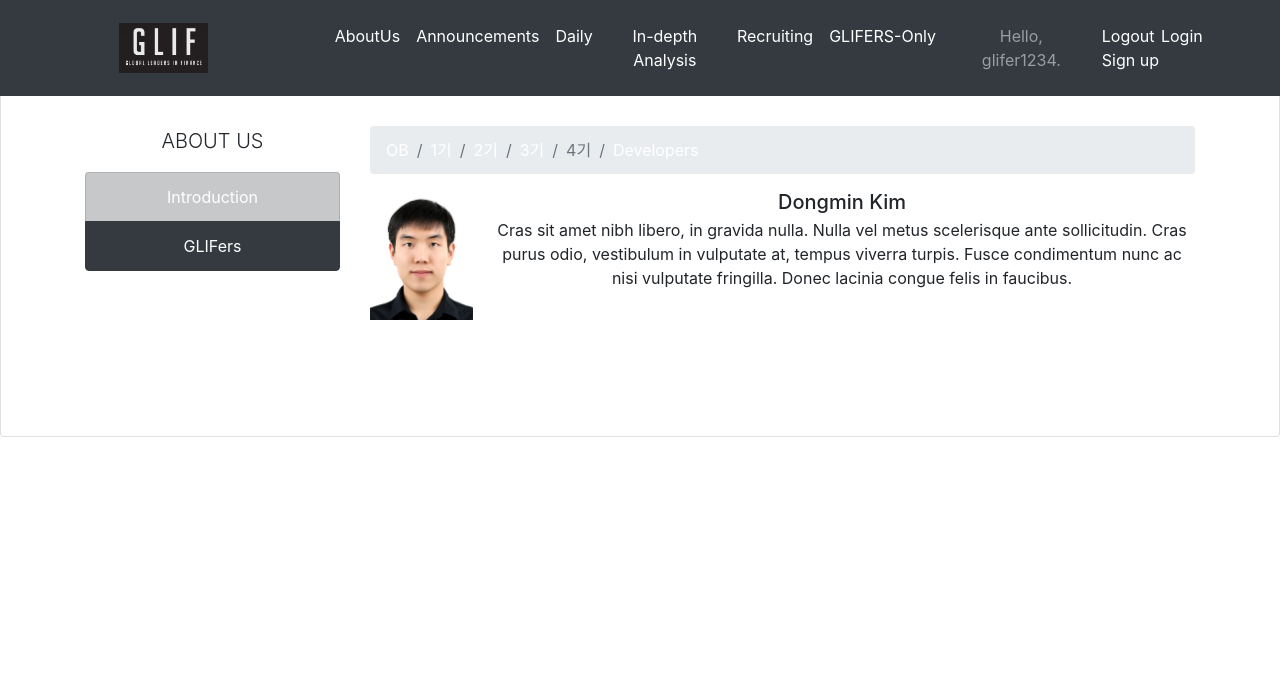
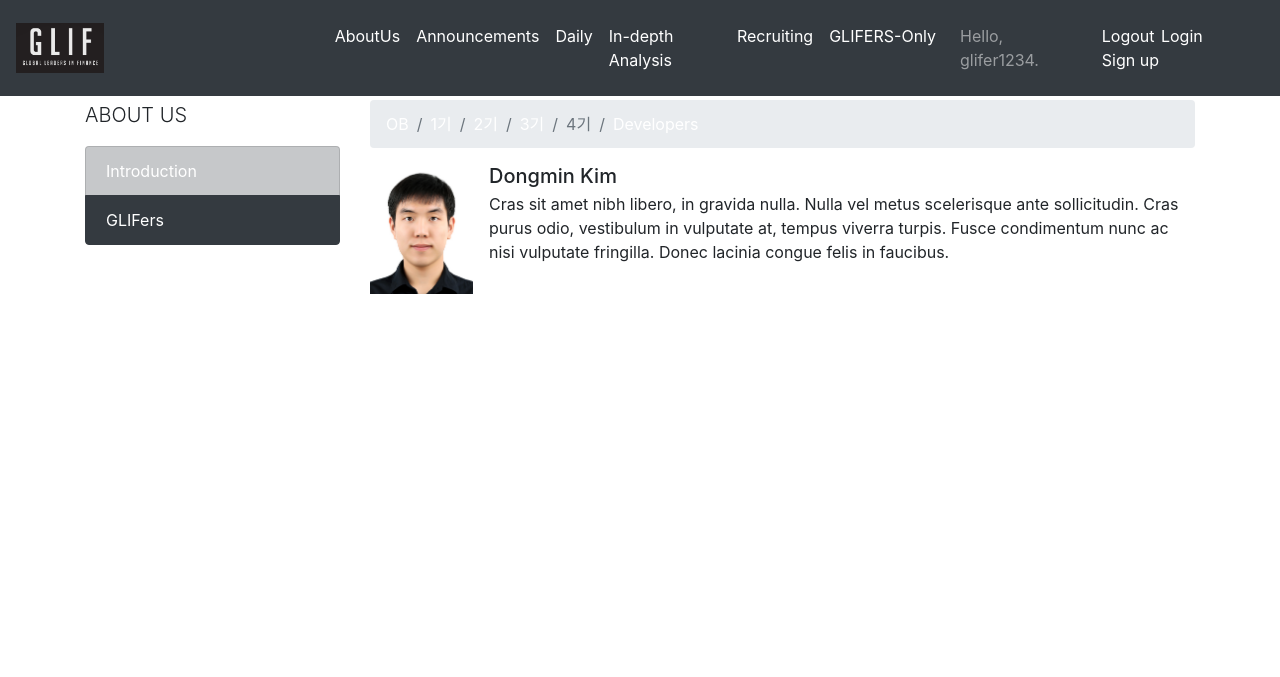
Before and after one commit to dongminkim0220/GLIF_Website_Project, a Django app: page /aboutus/glifers in a window 1280 px wide. Shown: the top 677 px of the page. Run offline with Django 3.2, Linux system fonts and the light colour scheme; some libraries are stand-ins or nearby versions.

Commit message:
header refactoring: delete card class from navbar

```diff
--- a/glifpage/templates/partials/header.html
+++ b/glifpage/templates/partials/header.html
@@ -19,8 +19,6 @@
 
 </head>
 <body>
-    <div class="card text-center">
-        <div class="card-header bg-dark">
     <!-- navbar -->
     <nav class="navbar fixed-top navbar-expand-lg navbar-dark bg-dark">
         <a class="navbar-brand" href="/"><img class = "logo-img" src="../../static/images/gliflinklogo.png" alt="" srcset=""></a>
@@ -84,4 +82,3 @@
 
         </div>
     </nav>
-        </div>
```
Lines whose indentation alone changed are shown as unchanged.
